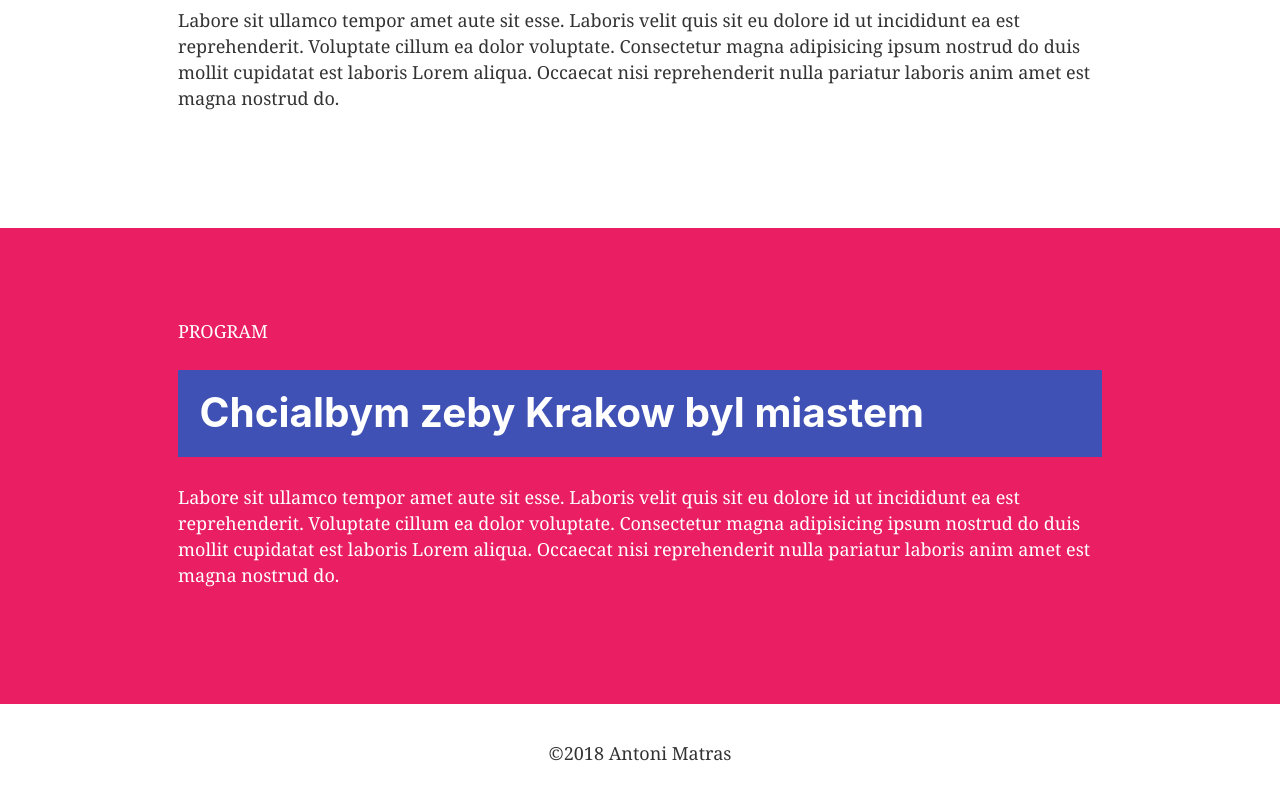
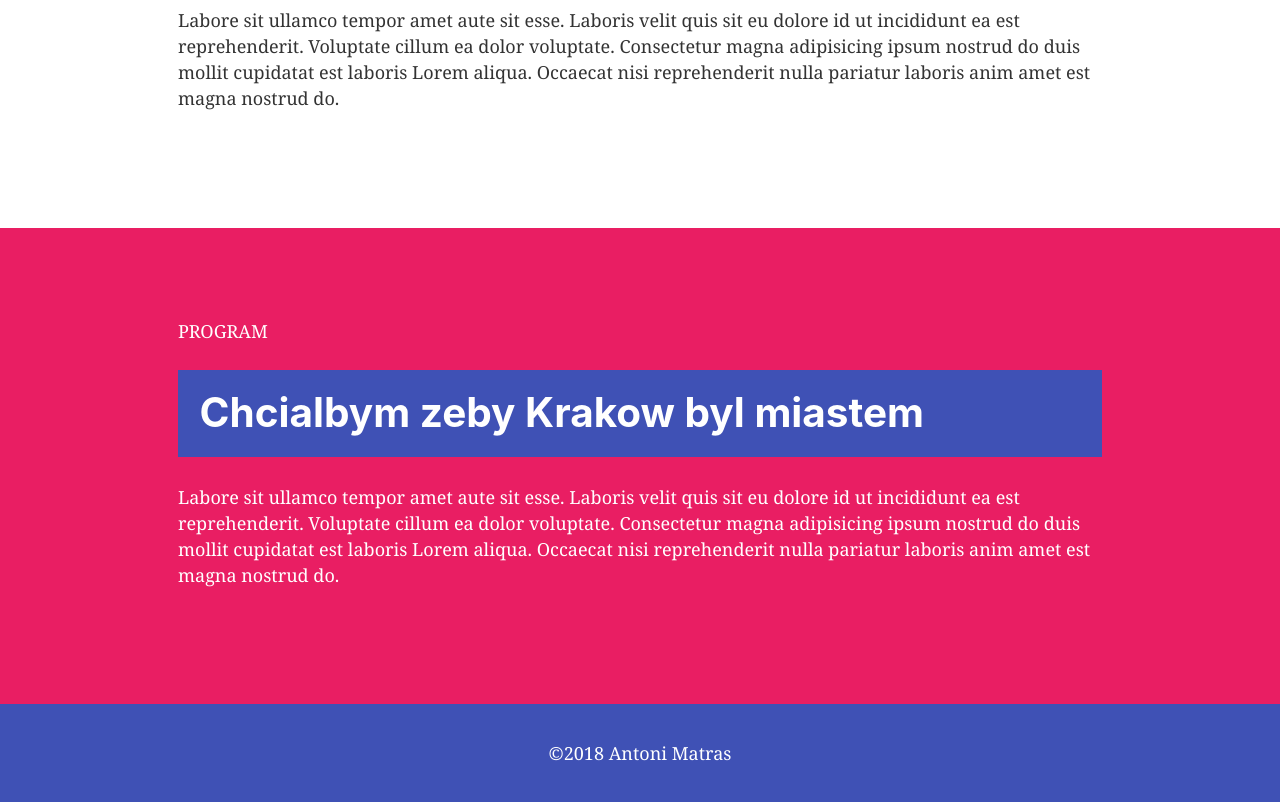
Before and after one commit to realtomaszkula/antoni-matras, a Gatsby site: page / in a window 1280 px wide. Shown: the part 1364-2166 px from the top of the page. Built offline with nearby package versions, Linux system fonts and the light colour scheme; Gatsby itself is replaced by a stand-in of ours; some packages are replaced by stand-ins of ours.

Commit message:
refactor: change footer bg

```diff
--- a/src/components/footer.tsx
+++ b/src/components/footer.tsx
@@ -1,6 +1,6 @@
 import { css } from 'emotion';
 import * as React from 'react';
-import Container from './container';
+import Container, { PrimaryContainer } from './container';
 
 const Copyright = () => (
   <div className={css({ textAlign: 'center' })}>
@@ -9,11 +9,11 @@ const Copyright = () => (
 );
 
 const Footer: React.StatelessComponent = () => (
-  <Container>
+  <PrimaryContainer>
     <div className={css({ padding: '2rem 1rem' })}>
       <Copyright />
     </div>
-  </Container>
+  </PrimaryContainer>
 );
 
 export default Footer;
```
